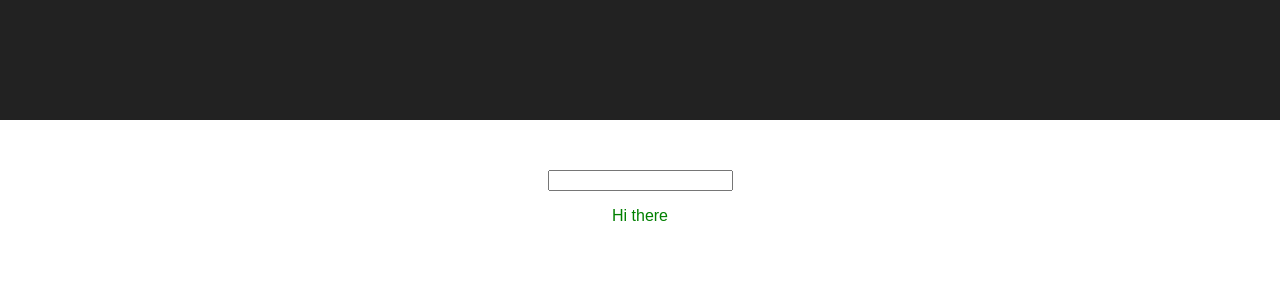
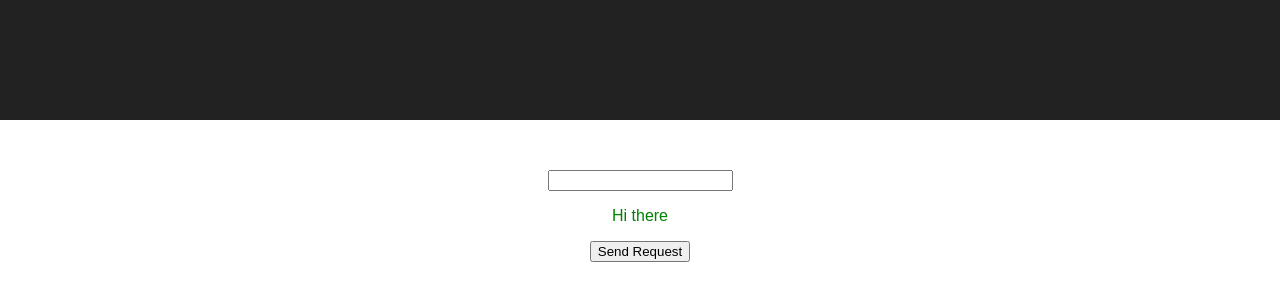
Before and after one commit to nockgish/gstest, a React (Create React App) app: page / in a window 1280 px wide. Shown: the part 70-370 px from the top of the page. Built offline with nearby package versions, Linux system fonts and the light colour scheme.

Commit message:
mid bit commit

```diff
--- a/package.json
+++ b/package.json
@@ -3,12 +3,15 @@
   "version": "0.1.0",
   "private": true,
   "dependencies": {
+    "axios": "^0.18.0",
     "babel-plugin-transform-class-properties": "^6.24.1",
     "babel-plugin-transform-runtime": "^6.23.0",
     "babel-preset-env": "^1.7.0",
     "babel-preset-react": "^6.24.1",
+    "express": "^4.16.3",
     "parcel-bundler": "^1.9.7",
     "react": "^16.4.2",
+    "react-axios": "^2.0.0",
     "react-dom": "^16.4.2",
     "react-scripts": "1.1.4"
   },
--- a/src/App.js
+++ b/src/App.js
@@ -2,6 +2,7 @@ import React from 'react';
 import logo from './logo.svg';
 import './App.css';
 import HelloYou from './components/HelloYou';
+import axios from 'axios';
 
 class App extends React.Component {
 
@@ -13,21 +14,47 @@ class App extends React.Component {
   }
 
   inputChange = e => {
-    this.setState({ name: e.target.value})
+    this.setState({ name: e.target.value })
  }
+
+  submitLoanPost = e => {
+    axios
+    .post("https://script.google.com/macros/s/AKfycbwPGz6uQQS9IW33ASPYlcWaEtRMD8eDAK1ONg7lT2dREXpaSUYh/exec",
+    {
+      income: 3000023,
+      expenses: 22123,
+      rate: 3.22,
+      noi: 20000,
+      address: {
+        street  : '1 Bacon Street',
+        city    : 'Brooklyn',
+        state   : 'NY',
+        county  : 'Kings County',
+        zip     : '11216'
+      },
+      postLimit : '3'
+    })
+    .then(response => {
+      console.log(response);
+      const data = response.data.results
+    })
+    .catch( error => {
+      console.log(error)
+    })
+  }
 
   render() {
     return (
       <div className="App">
         <header className="App-header">
-          {/* <img src={logo} className="App-logo" alt="logo" /> */}
-          {/* <h1 className="App-title">Welcome to React</h1> */}
         </header>
         {/* <p className="App-intro">
           To get started, edit <code>src/App.js</code> and save to reload.
         </p> */}
-        <input className="nameInput" onChange={this.inputChange} />
+        <input type="text" className="nameInput" onChange={this.inputChange} />
         <HelloYou name={this.state.name}/>
+
+        <input type="submit" value="Send Request" onClick={this.submitLoanPost} />
       </div>
     );
   }
```
Also changed, not shown: server.js (added, +16 -0 lines), 2 other files (tests, documents, lock files or other folders).
